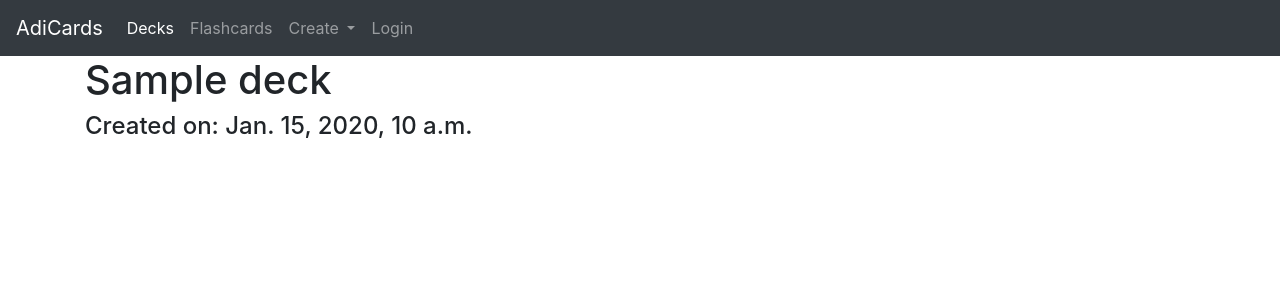
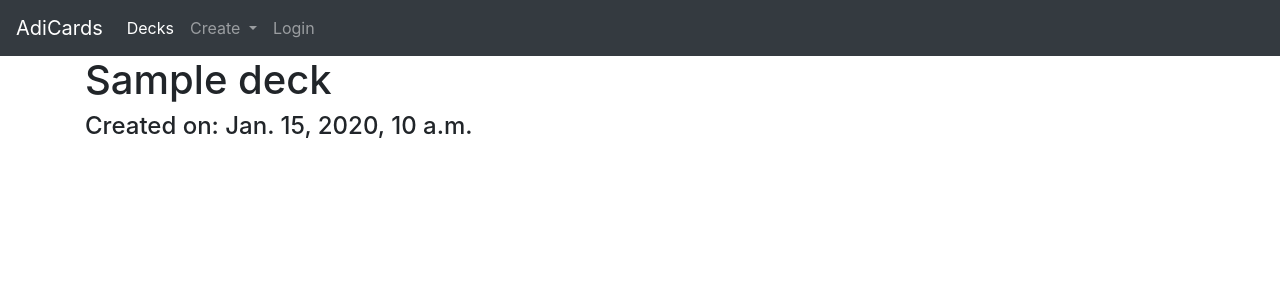
Before and after one commit to NotTejasRao/AdiCards, a Django app: template adicards/templates/deck_show.html in a window 1280 px wide. Shown: the top 300 px of the page. Run offline with Django 3.2, Linux system fonts and the light colour scheme; the template is opened without the code that fills it: most values are stand-ins (such as "Sample title", 1, 10 or a date in 2020); some libraries are stand-ins or nearby versions.

Commit message:
Remove flashcards page

```diff
--- a/adicards/templates/deck_show.html
+++ b/adicards/templates/deck_show.html
@@ -5,7 +5,8 @@
     <h4>Created on: {{ deck.date_created }}</h4>
     {% for flashcard in flashcards %}
         <h5>
-            {{ flashcard.prompt }}
+            {{ flashcard.url_prompt }}
+            {{ flashcard.text_prompt }}
             {{ flashcard.answer }}
         </h5>
     {% endfor %}
--- a/adicards/templates/header.html
+++ b/adicards/templates/header.html
@@ -24,9 +24,6 @@
                 <ul class="navbar-nav">
                     <li class="nav-item active">
                         <a class="nav-link" href="/adicards/decks/">Decks</a>
-                    </li>
-                    <li class="nav-item">
-                        <a class="nav-link" href="/adicards/flashcards/">Flashcards</a>
                     </li>
                     <li class="nav-item dropdown">
                         <a class="nav-link dropdown-toggle" href="#" id="navbarDropdownMenuLink" data-toggle="dropdown" aria-haspopup="true" aria-expanded="false">
--- a/adicards/views.py
+++ b/adicards/views.py
@@ -52,5 +52,5 @@ def flashcard_create_view(request):
                 new_flashcard.save()  # To generate ID beforehand
                 new_flashcard.decks.add(*decks)
                 new_flashcard.save()
-                return HttpResponseRedirect('/adicards/flashcards/')
+                return HttpResponseRedirect('/adicards/decks/')
     return render(request, 'flashcard_create.html', {'form': FlashcardCreateForm()})
```
